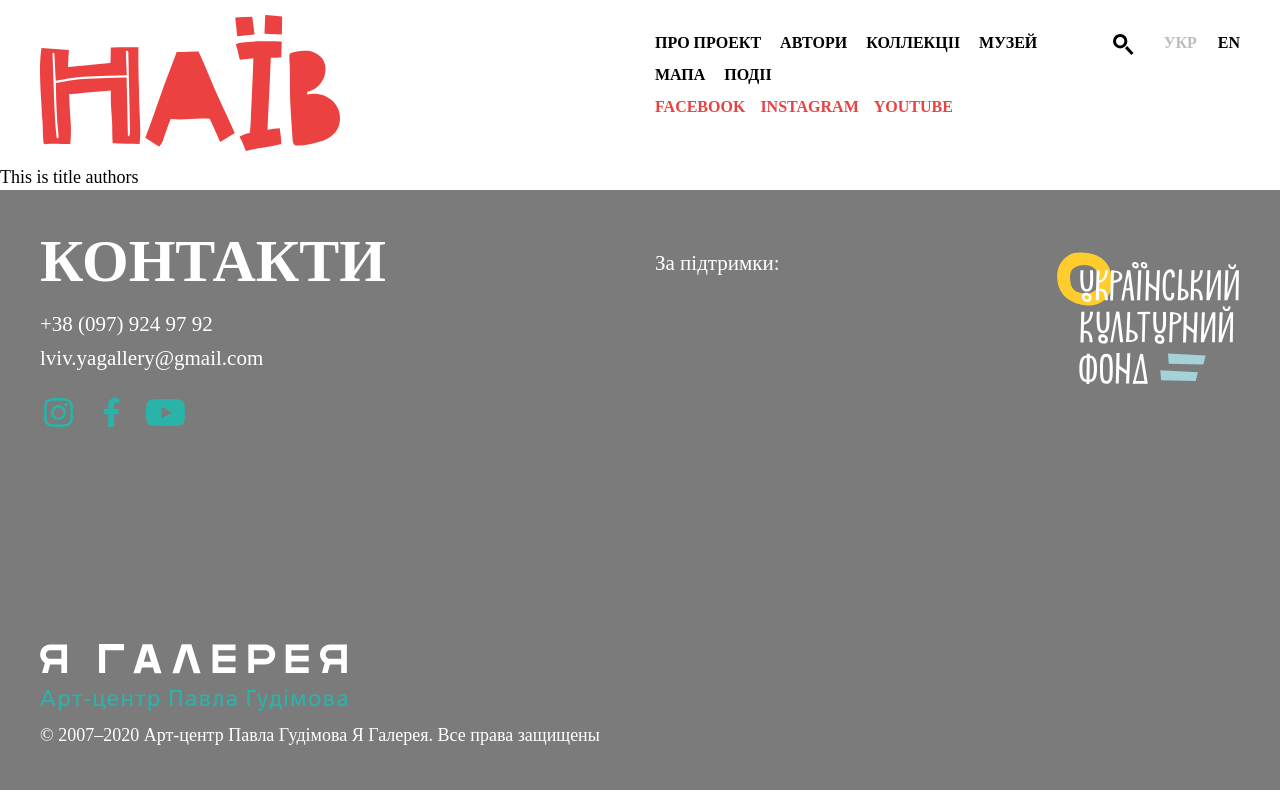
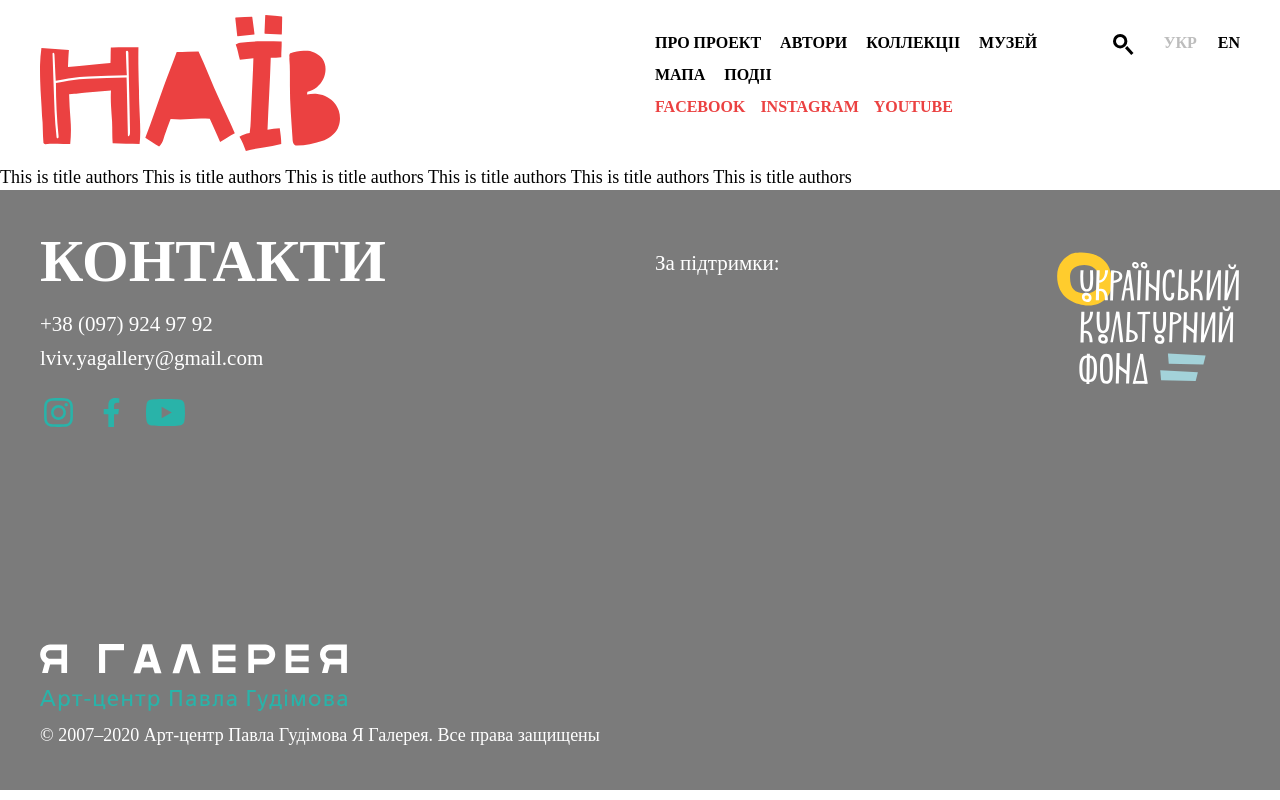
Before and after one commit to Cadeniuc/Naiv-Gallery, a PHP site: page /authors.php in a window 1280 px wide. Run offline with PHP 8.4, Linux system fonts and the light colour scheme; some web fonts are replaced.

Commit message:
Commit authors page

```diff
--- a/authors.php
+++ b/authors.php
@@ -2,4 +2,14 @@
 
 This is title authors
 
+
+
+This is title authors
+This is title authors
+
+This is title authors
+
+This is title authors
+This is title authors
+
 <?php include 'footer.php' ?>
```
